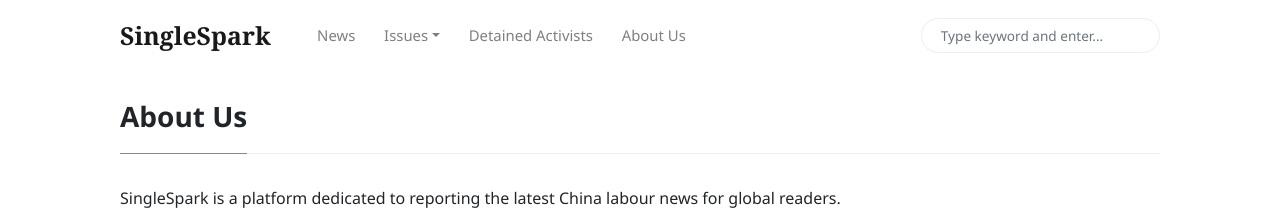
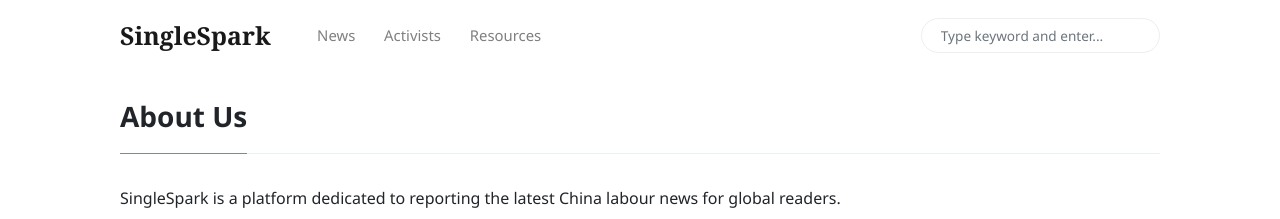
Before and after one commit to laoquan18/laoquan18.github.io, a Jekyll site: the page built from _pages/about.md, in a window 1280 px wide. Shown: the top 219 px of the page. Built offline with Jekyll 4.4.1, drawn with Linux system fonts in a browser that asks for light colours; nearby versions of some CDN libraries.

Commit message:
Update default.html

```diff
--- a/_layouts/default.html
+++ b/_layouts/default.html
@@ -46,15 +46,8 @@
         <div class="navbar-collapse collapse" id="navbarColor02" style="">
             <ul class="navbar-nav mr-auto d-flex align-items-center">
               <li class="nav-item"><a class="nav-link" href="{{ site.baseurl }}/news.html">News</a></li>
-              <li class="dropdown">
-                <a  class="nav-link dropdown-toggle" data-toggle="dropdown" href="#">Issues<span class="caret"></span></a>
-                <ul class="dropdown-menu">
-                  <li><a class="dropdown-item" href="{{ site.baseurl }}/issues/jasic.html">Jasic</a></li>
-                  <li><a class="dropdown-item" href="{{ site.baseurl }}/issues/silicosis.html">Silicosis</a></li>
-                </ul>
-              </li>
-              <li class="nav-item"><a class="nav-link" href="{{ site.baseurl }}/detainees.html">Detained Activists</a></li>
-              <li class="nav-item"><a class="nav-link" href="{{ site.baseurl }}/about.html">About Us</a></li>
+              <li class="nav-item"><a class="nav-link" href="{{ site.baseurl }}/activists.html">Activists</a></li>
+              <li class="nav-item"><a class="nav-link" href="{{ site.baseurl }}/resources.html">Resources</a></li>
             </ul>
             <ul class="navbar-nav ml-auto d-flex align-items-center">
                 {% include search-lunr.html %}
```
